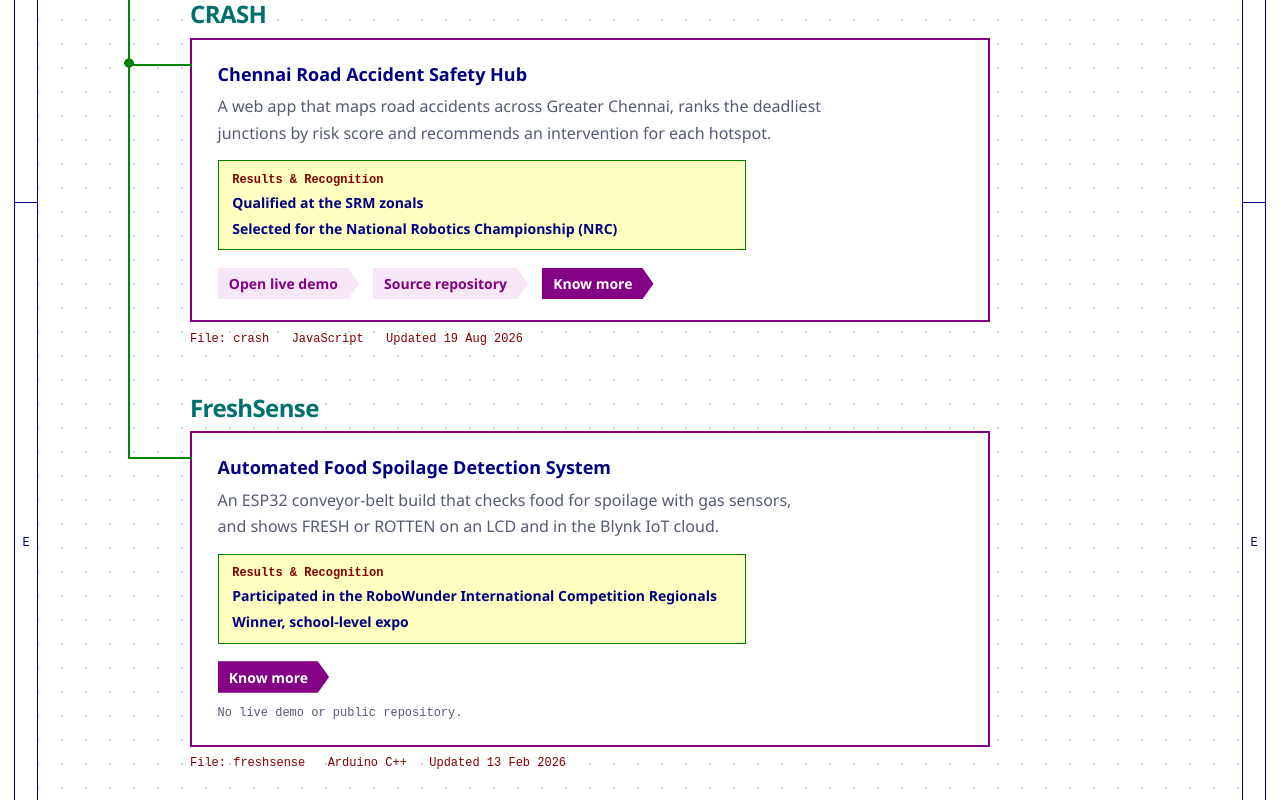
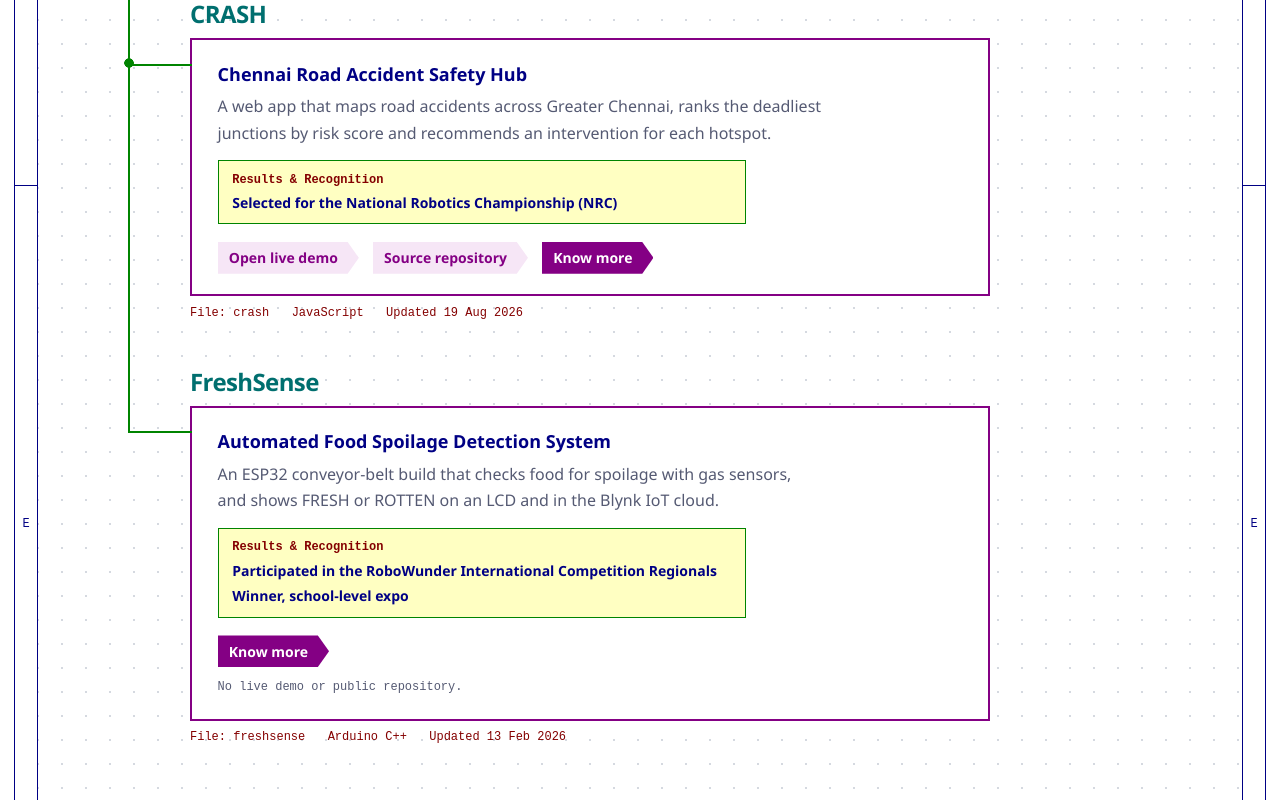
Before and after one commit to abivan100-stack/abivan-portfolio, a React (Vite) app: page / in a window 1280 px wide. Shown: the part 2562-3362 px from the top of the page. Built offline with nearby package versions, Linux system fonts and the light colour scheme; no server answers; a web font is replaced by a local one.

Commit message:
Remove the SRM zonals result from the timeline

```diff
--- a/scripts/sync-projects.mjs
+++ b/scripts/sync-projects.mjs
@@ -15,7 +15,6 @@ const selectedRepositories = [
 // day of a multi-day event (YYYY-MM-DD).
 const recognitionsByRepository = {
   'c.r.a.s.h': [
-    { text: 'Qualified at the SRM zonals', dates: ['2026-07-11', '2026-07-12'] },
     { text: 'Selected for the National Robotics Championship (NRC)', dates: ['2026-07-22'] },
   ],
   'volt-ledger': [{ text: "Presented at the school's Shark Tank-style pitch competition, with all 14 branches competing", dates: ['2026-08-22'] }],
--- a/src/data/projects.json
+++ b/src/data/projects.json
@@ -61,13 +61,6 @@
     "summary": "A single-origin web application that maps road accidents across Greater Chennai, ranks the deadliest junctions by severity-weighted risk score, and turns every hotspot into an evidence-based intervention recommendation. Includes analytics dashboards, area comparison, citizen reporting, Monte Carlo simulation, and an AI data assistant.",
     "contextNote": null,
     "recognitions": [
-      {
-        "text": "Qualified at the SRM zonals",
-        "dates": [
-          "2026-07-11",
-          "2026-07-12"
-        ]
-      },
       {
         "text": "Selected for the National Robotics Championship (NRC)",
         "dates": [
```
